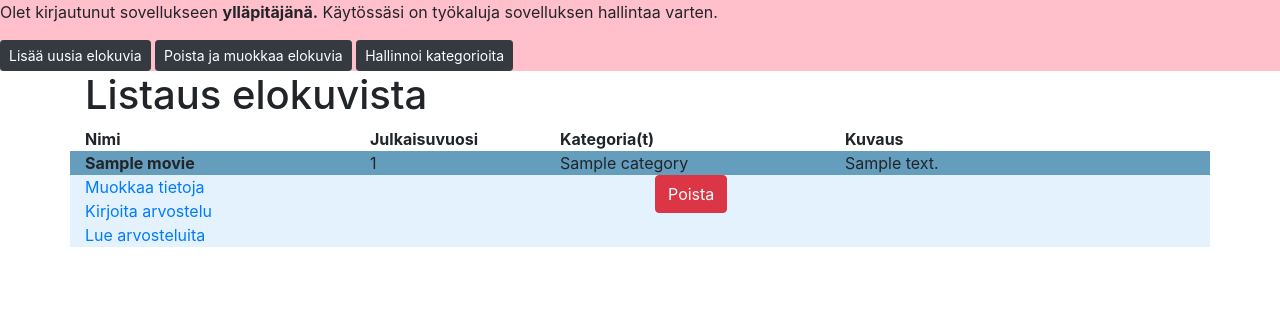
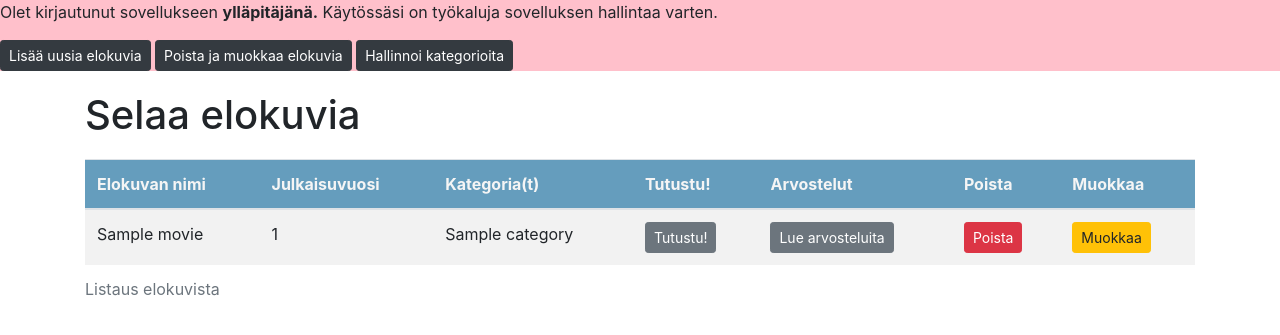
Before and after one commit to anketola/Tietokanta-leffasovellus, a Flask app: page /movies in a window 1280 px wide. Shown: the part 56-391 px from the top of the page. Run offline with Flask 2, Linux system fonts and the light colour scheme; a user stored in the database is signed in; tables that the repository leaves empty hold one stand-in row (values such as "Sample post"); some libraries are stand-ins or nearby versions.

Commit message:
Vaihdettu elokuvien selausnäkymä

```diff
--- a/application/templates/movies/list.html
+++ b/application/templates/movies/list.html
@@ -2,57 +2,58 @@
 
 {% block body %}
 <div class="container">
-  <h1>Listaus elokuvista</h1>
-  <div class="row">
-      <div class="col-3">
-        <strong>Nimi </strong>
-      </div>
-      <div class="col-2">
-          <strong>Julkaisuvuosi </strong>
-      </div>
-      <div class="col-3">
-          <strong>Kategoria(t)</strong>
-      </div>
-      <div class="col-4">
-          <strong>Kuvaus</strong>
-      </div>
-    </div>
+    <div class="row" style="margin-top: 20px">
+        <div class="col-12">
+            <h1>Selaa elokuvia</h1>
+            <table class="table table-striped" style="margin-top: 20px">
+                <caption>Listaus elokuvista</caption>
+                <thead style="background-color: #659DBD; color: whitesmoke">
+                    <tr>
+                        <th>Elokuvan nimi</th>
+                        <th>Julkaisuvuosi</th>
+                        <th>Kategoria(t)</th>
+                        <th>Tutustu!</th>
+                        <th>Arvostelut</th>
+                        {% if current_user.admin == True %}
+                        <th>Poista</th>
+                        <th>Muokkaa</th>
+                        {% endif %}
+                    </tr>
+                </thead>
+                <tbody>
                     {% for movie in movies %}
-  <div class="row" style="background-color: #659DBD; margin-bottom: 0px">
-    <div class="col-3">
-        <strong>{{ movie.name }}</strong>
-    </div>
-    <div class="col-2">
-        {{ movie.released }}
-    </div>
-    <div class="col-3">
+                    <tr>
+                        <td>{{ movie.name }}</td>
+                        <td>{{ movie.released }}</td>
+                        <td>
                             {% for id in movie.categories %}
                                 {{ id.name }}
                             {% endfor %}
-    </div>
-    <div class="col-4">
-        {{ movie.description }}
+                        </td>
+                        <td>
+                            <a class="btn btn-secondary btn-sm" href="{{ url_for('movies_view', movie_id = movie.id) }}" role="button">Tutustu!</a>
+                        </td>
+                        <td>
+                            <a class="btn btn-secondary btn-sm" href="{{ url_for('reviews_for_movie', movie_id = movie.id) }}" role="button">Lue arvosteluita</a>
+                        </td>
+                        {% if current_user.admin == True %}
+                        <td>
+                            <form method="POST" action="{{ url_for('movies_delete', movie_id = movie.id) }}">
+                                <button type="submit" class="btn btn-danger btn-sm">Poista</button>
+                            </form>
+                        </td>
+                        <td>
+                            <form method="GET" action="{{ url_for('movies_edit_form', movie_id = movie.id) }}">
+                                    <button type="submit" class="btn btn-warning btn-sm">Muokkaa</button>
+                            </form>
+                        </td>
+                        {% endif %}
+                    </tr>
+                    {% endfor %}
+                </tbody>
+            </table>
         </div>
     </div>
-  <div class="row" style="background-color: #e3f2fd; margin-bottom: 10px">
-    <div class="col-6">
-      {% if current_user.admin == True %}
-      <a href="{{ url_for('movies_edit_form', movie_id = movie.id) }}">Muokkaa tietoja</a> <br />
-      {% endif %}
-      {% if current_user.is_authenticated %}
-      <a href="{{ url_for('reviews_form', movie_id = movie.id) }}">Kirjoita arvostelu</a> <br />
-      {% endif %}
-      <a href="{{ url_for('reviews_for_movie', movie_id = movie.id) }}">Lue arvosteluita</a> <br />
 </div>
-    <div class="col-6">
-      {% if current_user.admin == True %}
-      <form method="POST" action="{{ url_for('movies_delete', movie_id = movie.id) }}">
-          <button type="submit" class="btn btn-danger">Poista</button>
-      </form>
-      {% endif %}
-    </div>
-  </div>
-  {% endfor %}
 
-</div>
 {% endblock %}
```
Lines whose indentation alone changed are shown as unchanged.
